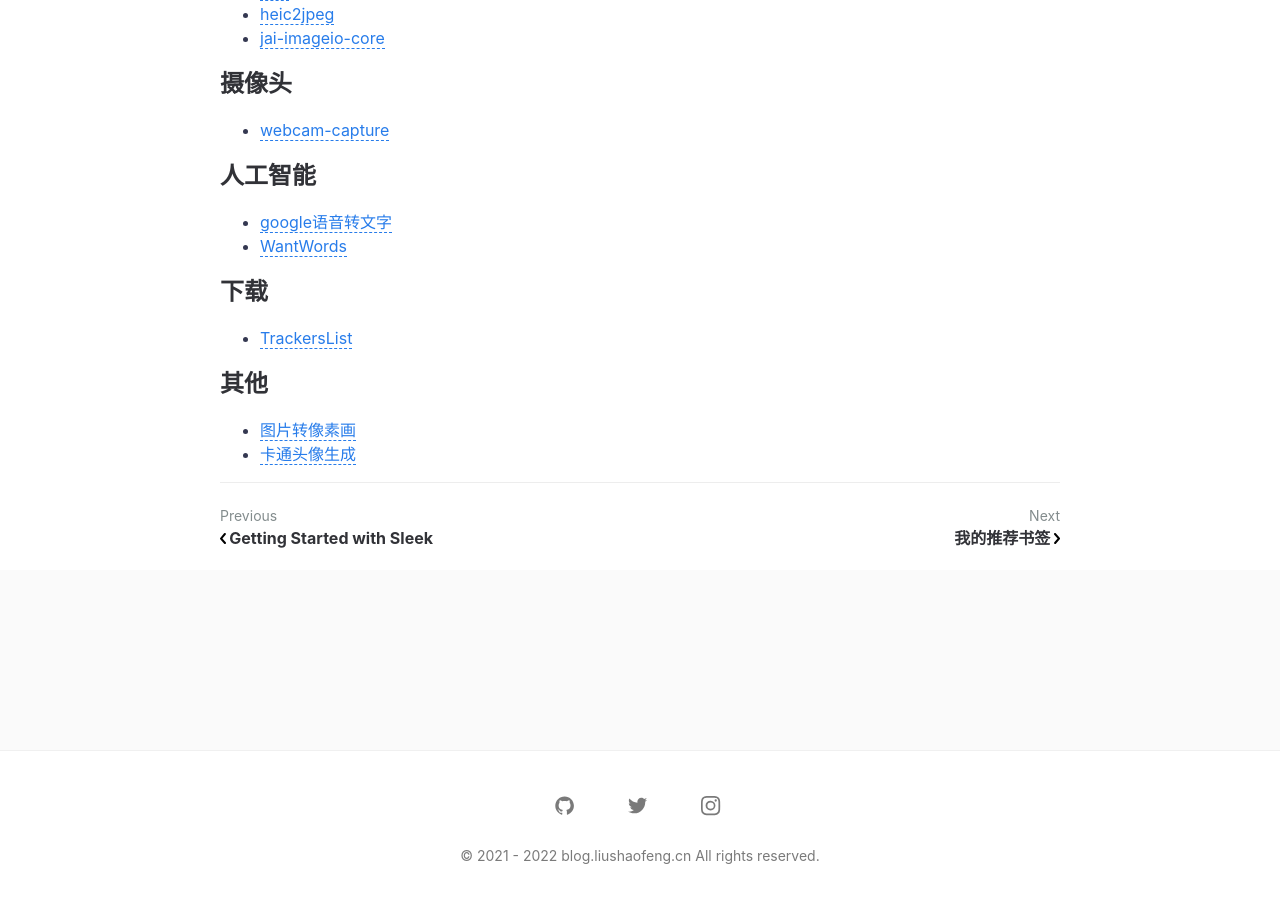
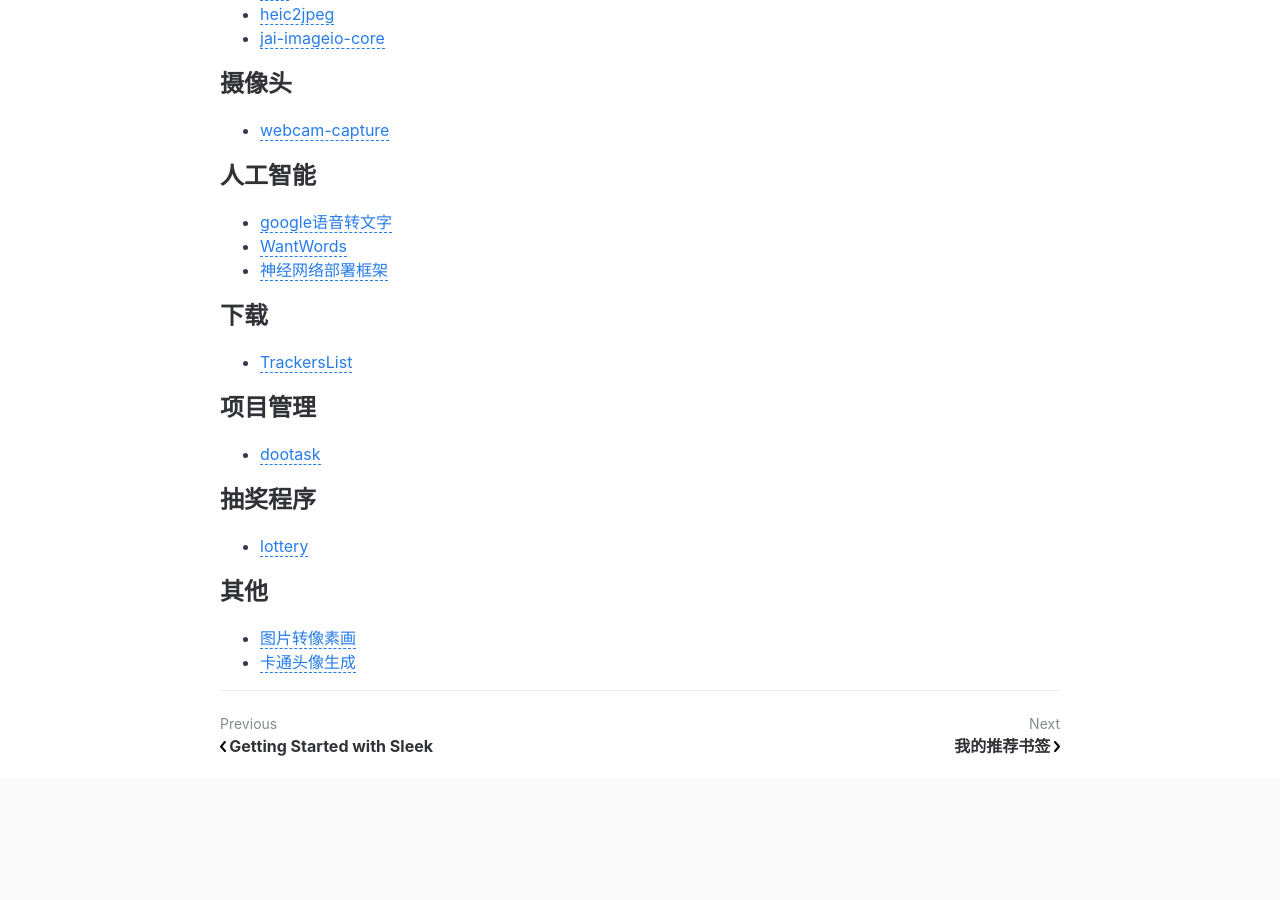
Before and after one commit to liushaofeng89/blog, a Jekyll site: the page built from _posts/2021-12-02-github-recommend.md, in a window 1280 px wide and 900 px high, scrolled down 1030 px. Built offline with Jekyll 4.4.1, drawn with Linux system fonts in a browser that asks for light colours; comment, search, counter and statistics services are not loaded.

Commit message:
Update 2021-12-02-github-recommend.md
Github推荐项目：新增项目管理、抽奖程序

```diff
--- a/_posts/2021-12-02-github-recommend.md
+++ b/_posts/2021-12-02-github-recommend.md
@@ -27,10 +27,17 @@
 ## 人工智能
   * [google语音转文字](https://github.com/opensourceteams/google-sdk-speech-to-text)
   * [WantWords](https://github.com/thunlp/WantWords)
+  * [神经网络部署框架](https://github.com/joyycom/VNN)
 
 ## 下载
   * [TrackersList](https://github.com/XIU2/TrackersListCollection)
 
+## 项目管理
+  * [dootask](https://github.com/kuaifan/dootask)
+
+## 抽奖程序
+  * [lottery](https://github.com/moshang-xc/lottery)
+
 ## 其他
   * [图片转像素画](https://github.com/chuiliu/the-pixel-art)
   * [卡通头像生成](https://github.com/fangpenlin/avataaars-generator)
```
